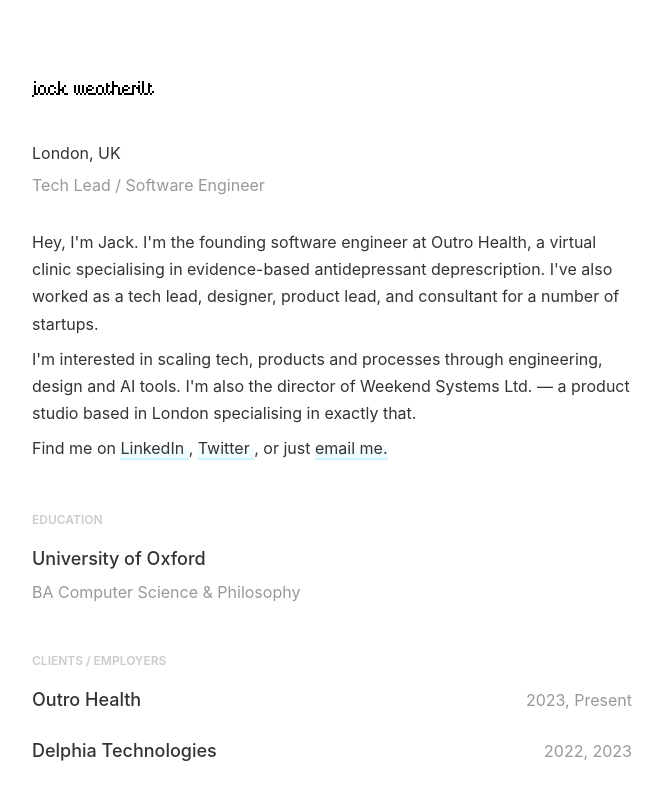
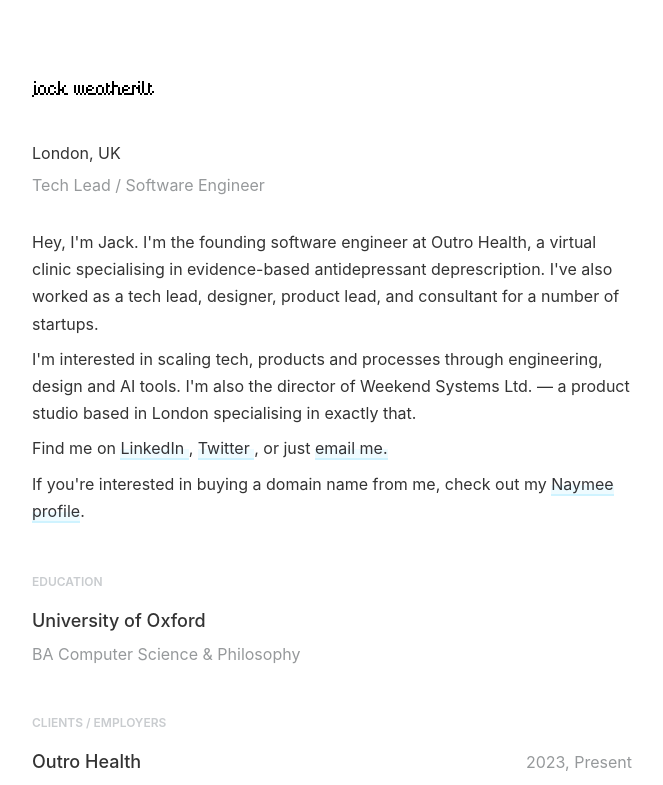
Before and after one commit to jckw/jckw.github.io, a plain HTML site: page index.html in a window 1280 px wide. Shown: the top 785 px of the page, without its empty margins (308-971 px from the left). Drawn offline with Linux system fonts and the light colour scheme.

Commit message:
Added Naymee profile link to my site.

```diff
--- a/index.html
+++ b/index.html
@@ -59,6 +59,12 @@
           >
             email me.
           </a>
+        </p>
+        <p>
+          If you're interested in buying a domain name from me, check out my
+          <a target="_blank" rel="noopener" href="https://naymee.com/user/jack">
+            Naymee profile</a
+          >.
         </p>
       </div>
       <div class="section">
```
Also changed, not shown: 1 other file.
